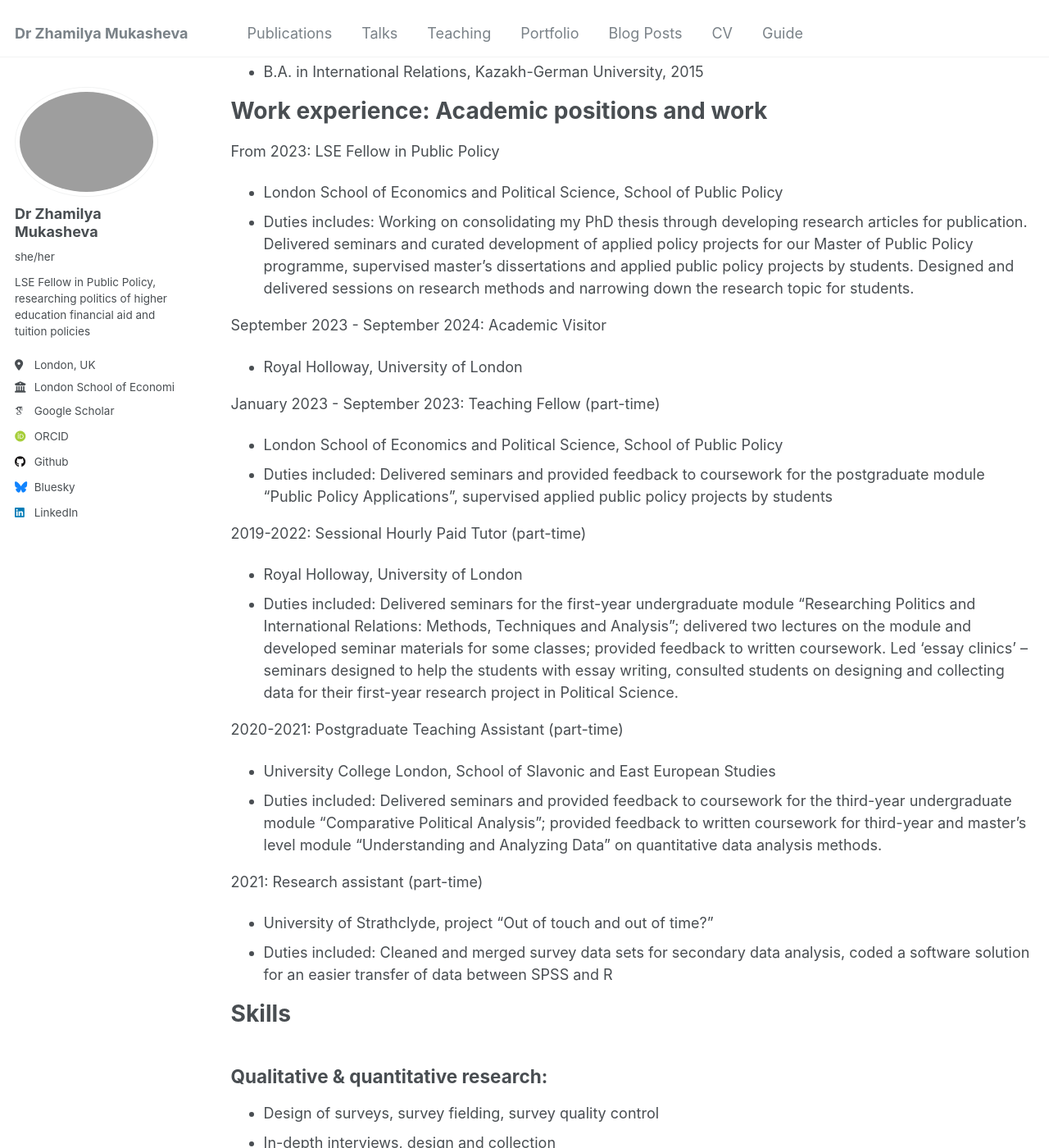
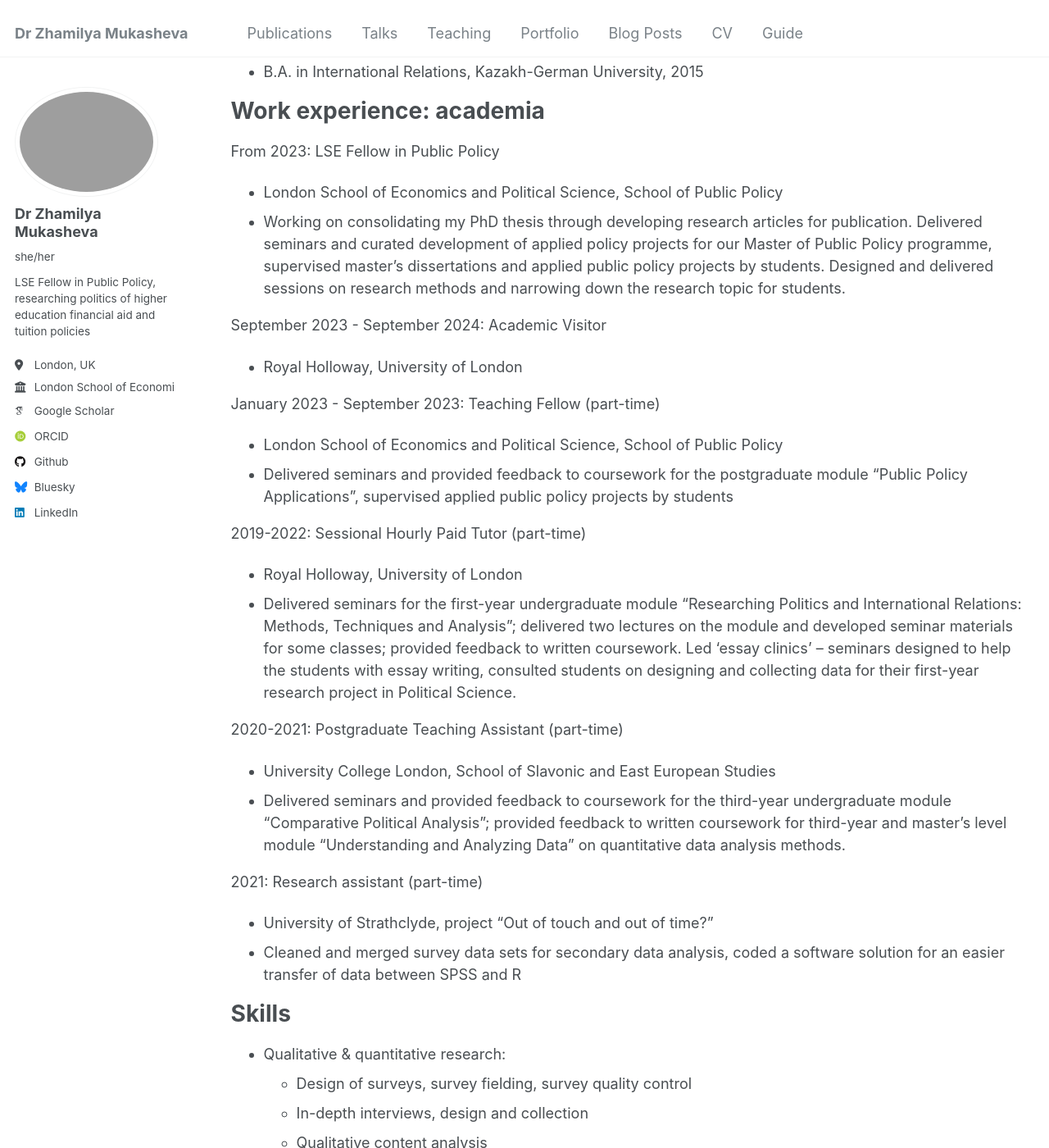
Before and after one commit to zhamilya-mukasheva/zhamilya-mukasheva, a Jekyll site: the page built from _pages/cv.md, in a window 1280 px wide and 1400 px high, scrolled down 225 px. Shown: the whole window at 82% size. Built offline with Jekyll 4.4.1, drawn with Linux system fonts in a browser that asks for light colours; some web fonts are replaced.

Commit message:
Update cv.md

```diff
--- a/_pages/cv.md
+++ b/_pages/cv.md
@@ -15,45 +15,44 @@ Education
 * M.A. in Political Science & International Relations; Focus Area: Comparative Politics, Nazarbayev University, 2017
 * B.A. in International Relations, Kazakh-German University, 2015
 
-Work experience: Academic positions and work
+Work experience: academia
 ======
 From 2023: LSE Fellow in Public Policy
   * London School of Economics and Political Science, School of Public Policy
-  * Duties includes: Working on consolidating my PhD thesis through developing research articles for publication. Delivered seminars and curated development of applied policy projects for our Master of Public Policy programme, supervised master's dissertations and applied public policy projects by students. Designed and delivered sessions on research methods and narrowing down the research topic for students.
+  * Working on consolidating my PhD thesis through developing research articles for publication. Delivered seminars and curated development of applied policy projects for our Master of Public Policy programme, supervised master's dissertations and applied public policy projects by students. Designed and delivered sessions on research methods and narrowing down the research topic for students.
 
 September 2023 - September 2024: Academic Visitor
   * Royal Holloway, University of London
 
-
 January 2023 - September 2023: Teaching Fellow (part-time)
   * London School of Economics and Political Science, School of Public Policy
-  * Duties included: Delivered seminars and provided feedback to coursework for the postgraduate module “Public Policy Applications”, supervised applied public policy projects by students
+  * Delivered seminars and provided feedback to coursework for the postgraduate module “Public Policy Applications”, supervised applied public policy projects by students
 
 2019-2022: Sessional Hourly Paid Tutor (part-time)
   * Royal Holloway, University of London
-  * Duties included: Delivered seminars for the first-year undergraduate module “Researching Politics and International Relations: Methods, Techniques and Analysis”; delivered two lectures on the module and developed seminar materials for some classes; provided feedback to written coursework. Led ‘essay clinics’ – seminars designed to help the students with essay writing, consulted students on designing and collecting data for their first-year research project in Political Science.
+  * Delivered seminars for the first-year undergraduate module “Researching Politics and International Relations: Methods, Techniques and Analysis”; delivered two lectures on the module and developed seminar materials for some classes; provided feedback to written coursework. Led ‘essay clinics’ – seminars designed to help the students with essay writing, consulted students on designing and collecting data for their first-year research project in Political Science.
 
 2020-2021: Postgraduate Teaching Assistant (part-time)
   * University College London, School of Slavonic and East European Studies
-  * Duties included: Delivered seminars and provided feedback to coursework for the third-year undergraduate module “Comparative Political Analysis”; provided feedback to written coursework for third-year and master’s level module “Understanding and Analyzing Data” on quantitative data analysis methods.
+  * Delivered seminars and provided feedback to coursework for the third-year undergraduate module “Comparative Political Analysis”; provided feedback to written coursework for third-year and master’s level module “Understanding and Analyzing Data” on quantitative data analysis methods.
 
 2021: Research assistant (part-time)
   * University of Strathclyde, project "Out of touch and out of time?”
-  * Duties included: Cleaned and merged survey data sets for secondary data analysis, coded a software solution for an easier transfer of data between SPSS and R
+  * Cleaned and merged survey data sets for secondary data analysis, coded a software solution for an easier transfer of data between SPSS and R
 
 Skills
 ======
-## Qualitative & quantitative research:
+* Qualitative & quantitative research:
   * Design of surveys, survey fielding, survey quality control
   * In-depth interviews, design and collection
   * Qualitative content analysis
   * Analysis of data using quantitative and qualitative methods (NVivo)
-## Coding:
+* Coding:
   * R
   * Stata
   * SPSS
   * Python (beginnger)
-## Languages:
+* Languages:
   * Kazakh
   * Russian
   * German
@@ -80,15 +79,15 @@ Conferences
 
 Teaching
 ======
-## London School of Economics and Political Science, School of Public Policy
+* London School of Economics and Political Science, School of Public Policy
 - PP405: Public Policy Applications (from January 2023)
 
-## Royal Holloway, University of London,  Department of Politics and International Relations
+* Royal Holloway, University of London,  Department of Politics and International Relations
 - PR1000: Researching Politics and International Relations: Methods, Techniques and Analysis (2019 – 2022)
 - Essay clinics
 - CR2011 – Research Methods for Social Scientists
 
-## University College London, School of Slavonic and East European Studies
+* University College London, School of Slavonic and East European Studies
 - SESS0033: Comparative Political Analysis
 - Understanding and Analyzing Data (only marking)
 
```
